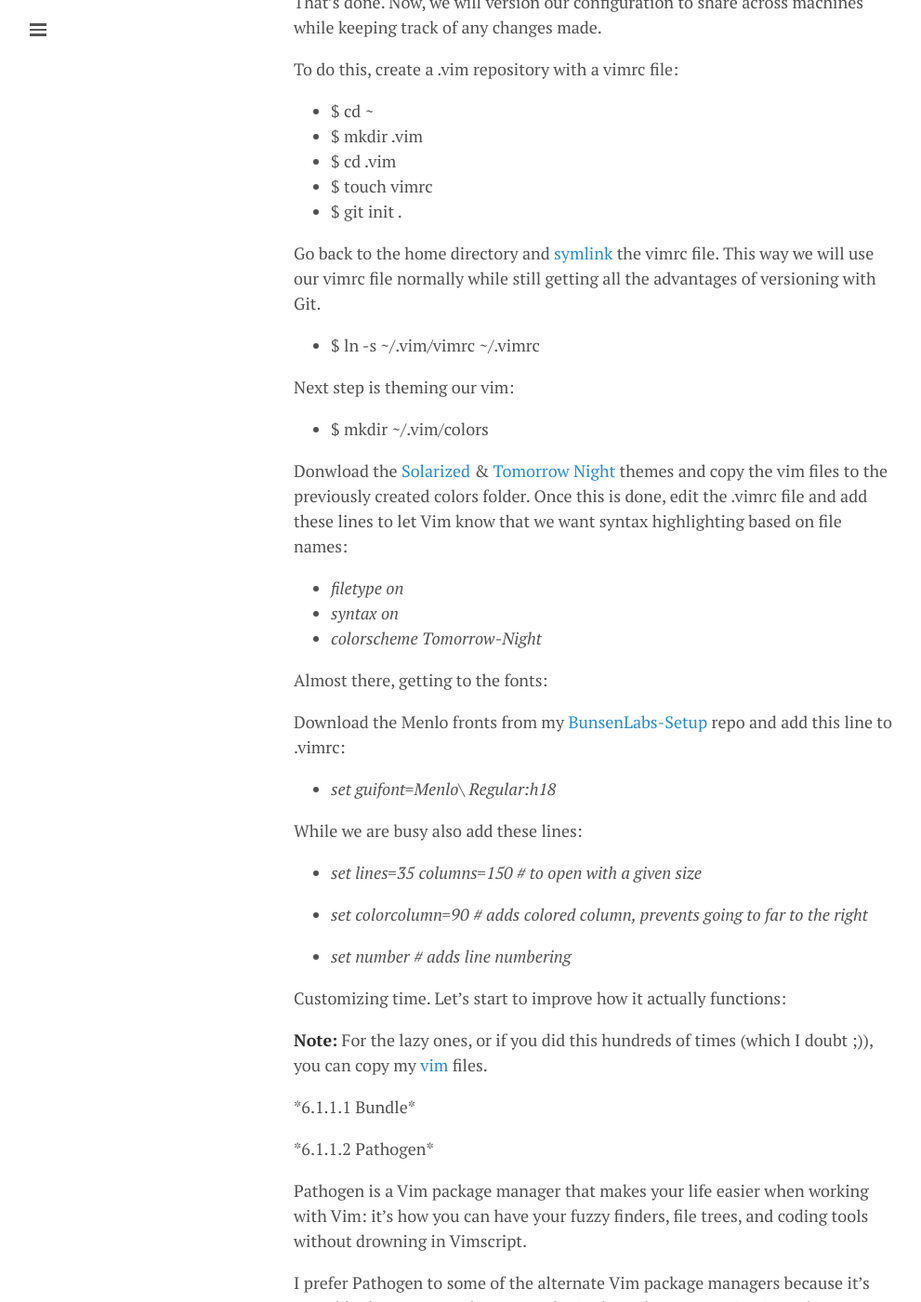
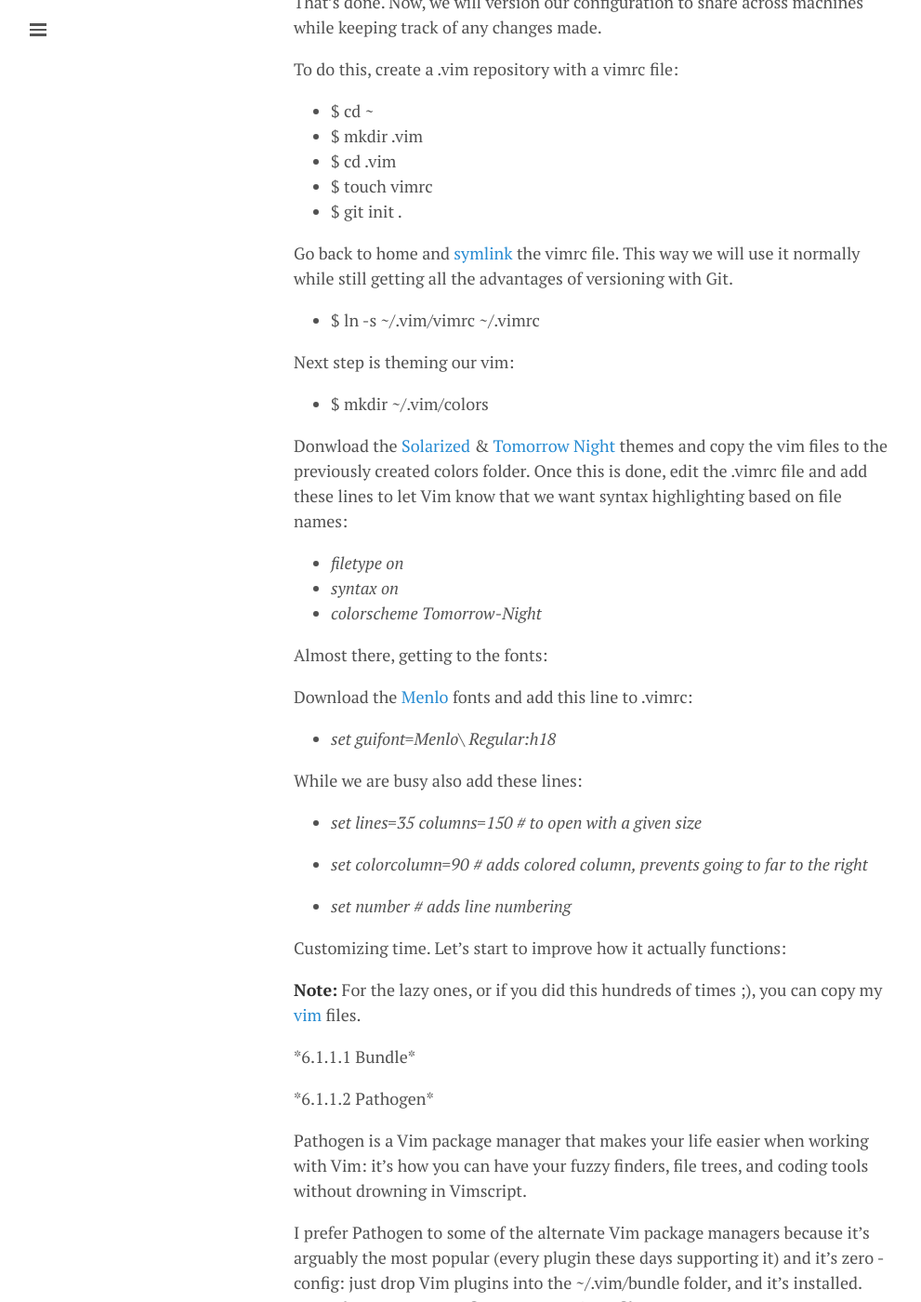
Before and after one commit to lgeurts/lgeurts.github.io, a Jekyll site: the page built from _posts/2017-07-11-bunsenlabs-linux-setup-notes-for dell-inspiron-6000.md, in a window 1280 px wide and 1400 px high, scrolled down 5417 px. Shown: the whole window at 93% size, without its empty margins (0-991 px from the left). Built offline with Jekyll 4.4.1, drawn with Linux system fonts in a browser that asks for light colours; nearby versions of some CDN libraries; comment, search, counter and statistics services are not loaded.

Commit message:
Update 2017-07-11-bunsenlabs-linux-setup-notes-for dell-inspiron-6000.md

```diff
--- a/_posts/2017-07-11-bunsenlabs-linux-setup-notes-for dell-inspiron-6000.md
+++ b/_posts/2017-07-11-bunsenlabs-linux-setup-notes-for dell-inspiron-6000.md
@@ -171,7 +171,7 @@
 - $ touch vimrc
 - $ git init .
 
-Go back to the home directory and [symlink](https://wiki.debian.org/SymLink) the vimrc file. This way we will use our vimrc file normally while still getting all the advantages of versioning with Git.
+Go back to home and [symlink](https://wiki.debian.org/SymLink) the vimrc file. This way we will use it normally while still getting all the advantages of versioning with Git.
 
 - $ ln -s ~/.vim/vimrc ~/.vimrc
 
@@ -179,7 +179,7 @@
 
 - $ mkdir ~/.vim/colors
 
-Donwload the [Solarized](http://ethanschoonover.com/solarized) & [Tomorrow Night](https://github.com/chriskempson/tomorrow-theme) themes and copy the vim files to the previously created colors folder. Once this is done, edit the .vimrc file and add these lines to let Vim know that we want syntax highlighting based on file names:
+Donwload the [Solarized](http://ethanschoonover.com/solarized) & [Tomorrow Night](https://github.com/chriskempson/tomorrow-theme) themes and copy the vim files to  the previously created colors folder. Once this is done, edit the .vimrc file and add these lines to let Vim know that we want syntax highlighting based on file names:
 
 - *filetype on*
 - *syntax on*
@@ -187,7 +187,7 @@
 
 Almost there, getting to the fonts:
 
-Download the Menlo fronts from my [BunsenLabs-Setup](https://github.com/lgeurts/BunsenLabs-Setup/tree/master/.fonts) repo and add this line to .vimrc:
+Download the [Menlo](https://github.com/lgeurts/BunsenLabs-Setup/tree/master/.fonts) fonts and add this line to .vimrc:
 
 - *set guifont=Menlo\ Regular:h18*
 
@@ -203,7 +203,7 @@
 
 
 
-**Note:** For the lazy ones, or if you did this hundreds of times (which I doubt ;)), you can copy my [vim](https://github.com/lgeurts/BunsenLabs-Setup/tree/master/.vim) files.
+**Note:** For the lazy ones, or if you did this hundreds of times ;), you can copy my [vim](https://github.com/lgeurts/BunsenLabs-Setup/tree/master/.vim) files.
 
  \*6.1.1.1 Bundle\*
 
```
